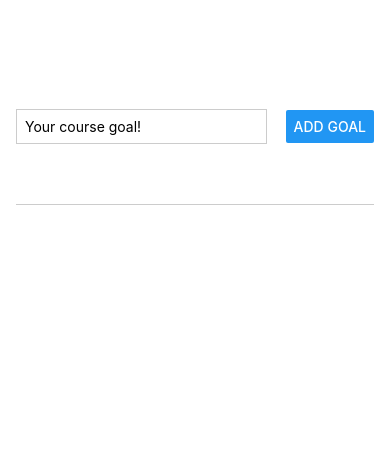
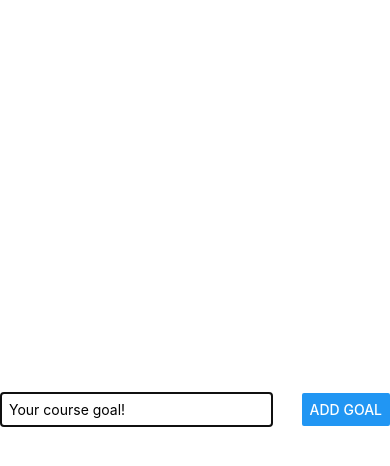
Before and after one commit to DanoBroz/RNCourse, a React Native app: screen / in a window 390 px wide. Shown: the top 466 px of the page. Built offline with nearby package versions, Linux system fonts and the light colour scheme.

Commit message:
add visible and animationType props to Modal

```diff
--- a/components/GoalInput.js
+++ b/components/GoalInput.js
@@ -1,4 +1,4 @@
-import { StyleSheet, View, TextInput, Button } from 'react-native'
+import { StyleSheet, View, TextInput, Button, Modal } from 'react-native'
 
 const styles = StyleSheet.create({
     inputContainer: {
@@ -19,8 +19,12 @@ const styles = StyleSheet.create({
     },
 })
 
-export const GoalInput = ({ goalInputHandler, addGoalHandler }) => {
+export const GoalInput = ({ goalInputHandler, addGoalHandler, showModal }) => {
     return (
+        <Modal
+            visible={showModal}
+            animationType='slide'
+        >
             <View style={styles.inputContainer}>
                 <TextInput
                     style={styles.textInput}
@@ -32,5 +36,6 @@ export const GoalInput = ({ goalInputHandler, addGoalHandler }) => {
                     onPress={addGoalHandler}
                 />
             </View>
+        </Modal>
     )
 }
```
Lines whose indentation alone changed are shown as unchanged.
